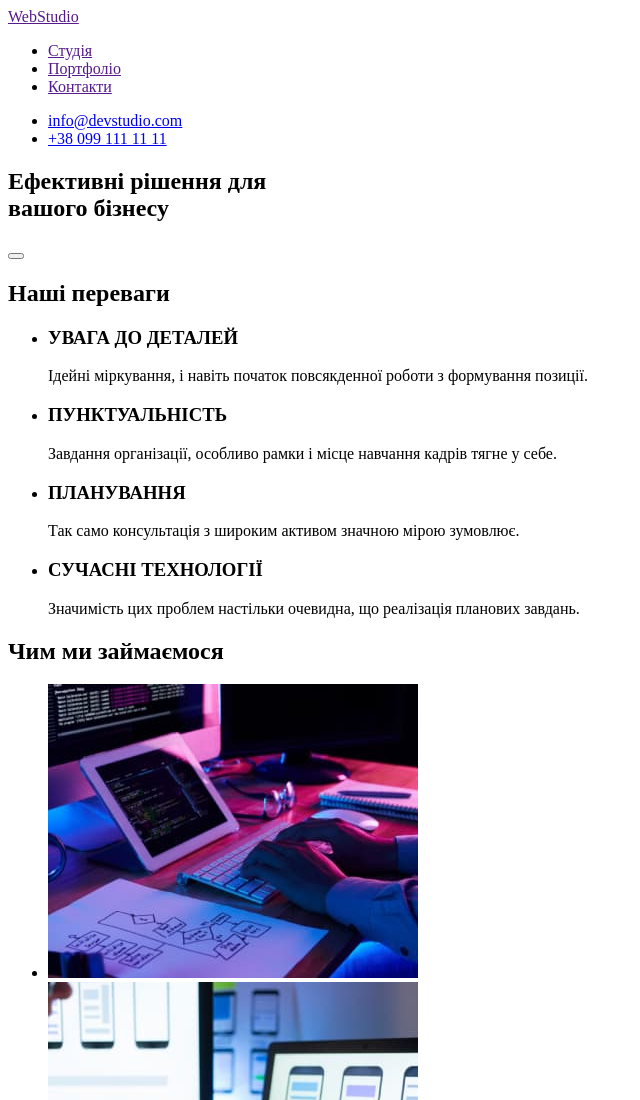
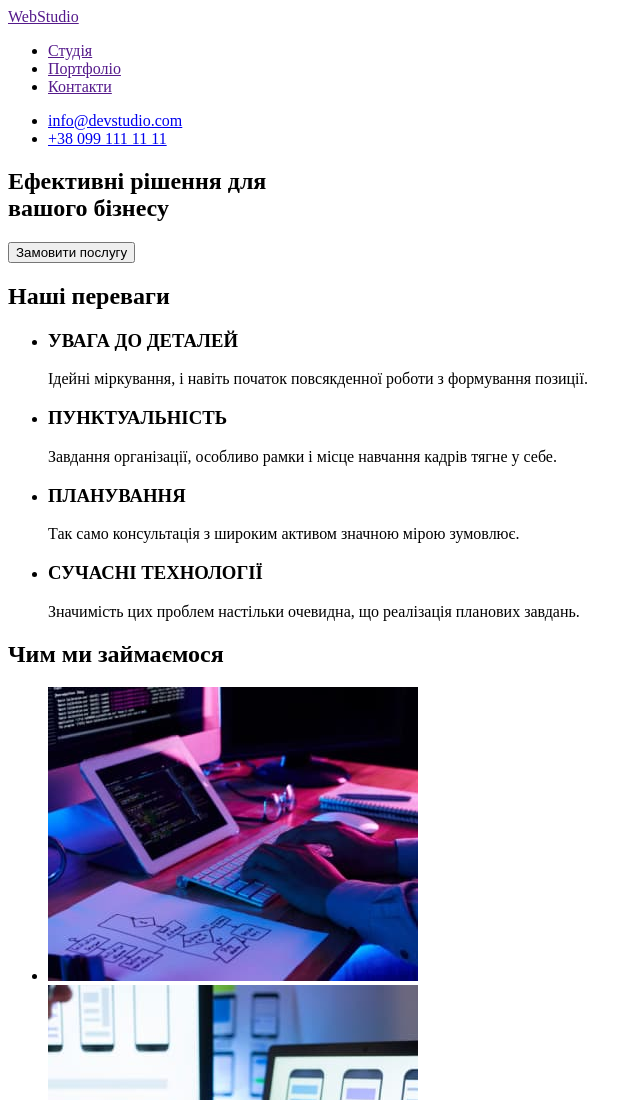
Before and after one commit to IschukM/goit-markup-hw-01, a plain HTML site: page index.html in a window 1280 px wide. Shown: the top 1100 px of the page, without its empty margins (0-640 px from the left). Drawn offline with Linux system fonts and the light colour scheme.

Commit message:
виправив кнопку

```diff
--- a/index.html
+++ b/index.html
@@ -28,7 +28,7 @@
         <!-- герой -->
         <section>
             <h1>Ефективні рішення для<br> вашого бізнесу</h1>
-            <button type="button"></button>
+            <button type="button">Замовити послугу</button>
         </section>
 
         <!-- особливості -->
```
